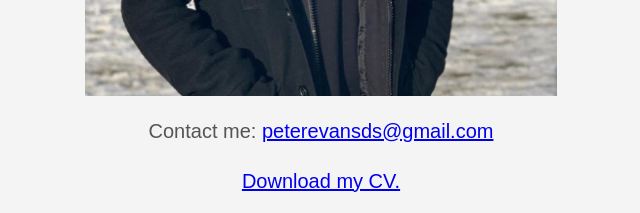
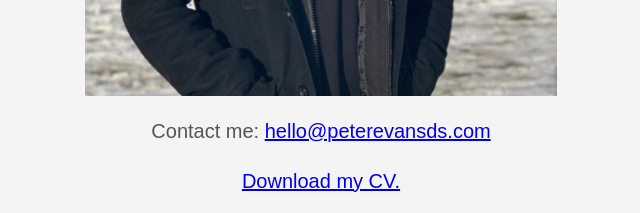
Before and after one commit to PeterEvansDS/DSPortfolio, a plain HTML site: page about/index.html in a window 1280 px wide. Shown: the part 1060-1273 px from the top of the page, 319-959 px from the left. Drawn offline with Linux system fonts and the light colour scheme.

Commit message:
Update to email

```diff
--- a/about/index.html
+++ b/about/index.html
@@ -180,7 +180,7 @@
 
 <div style="text-align: center">
 <p>
-Contact me: <a href="mailto:peterevansds@gmail.com">peterevansds@gmail.com</a>
+Contact me: <a href="mailto:hello@peterevansds.com">hello@peterevansds.com</a>
 </p>
 </div>
 
```
Also changed, not shown: 2 other files.
